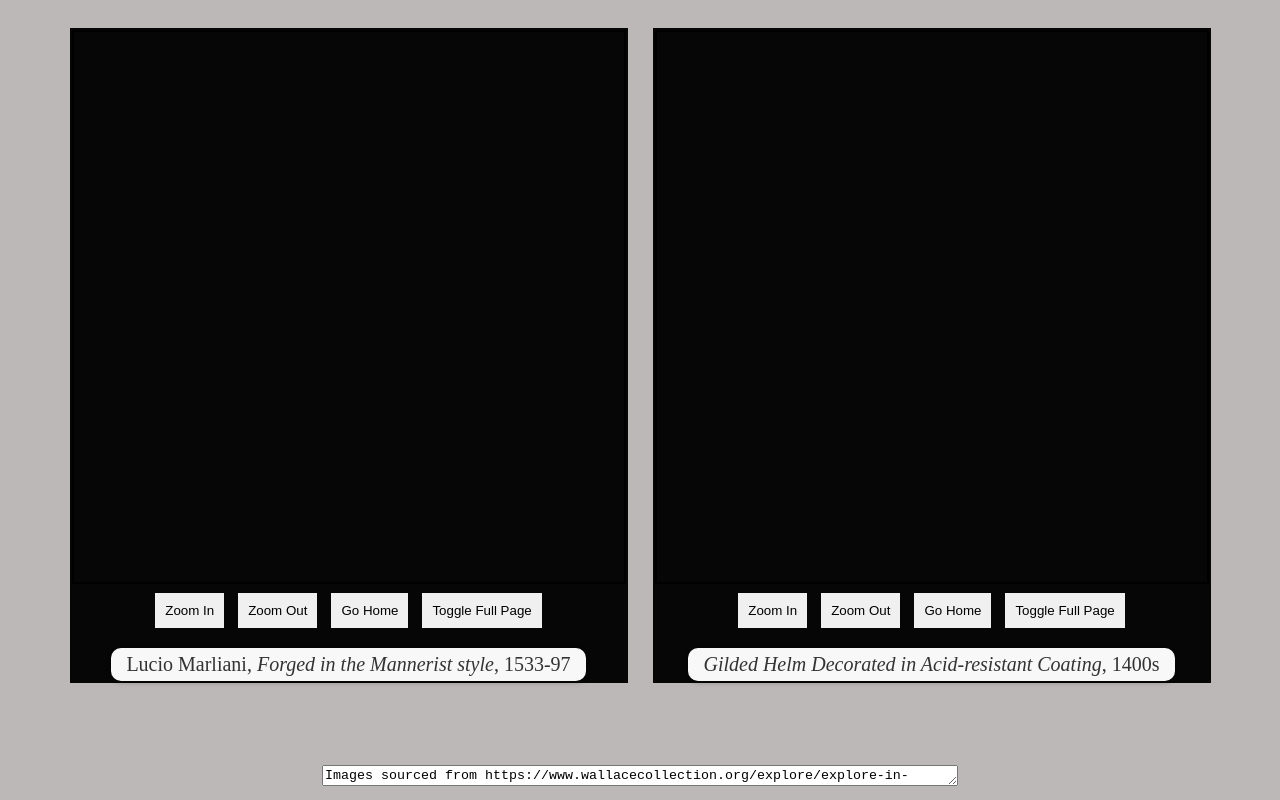
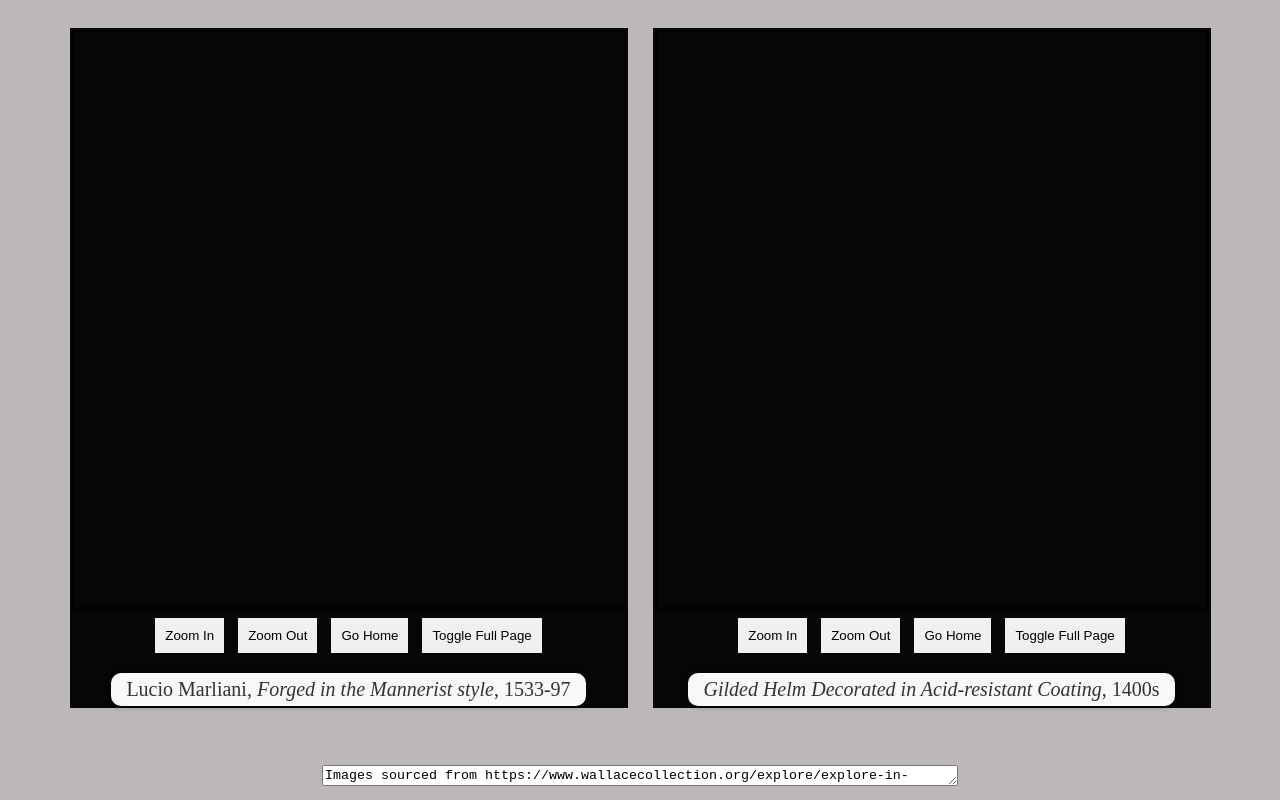
Before and after one commit to Brad-Pritchard/Zoomable-Image-Display, a plain HTML site: page index.html in a window 1280 px wide. Drawn offline with Linux system fonts and the light colour scheme.

Commit message:
Update index.html

```diff
--- a/index.html
+++ b/index.html
@@ -25,7 +25,7 @@
             border: 2px solid #000;
             position: relative;
             width: 550px;
-            height: 550px;
+            height: 575px;
             overflow: hidden;
         }
 
```
